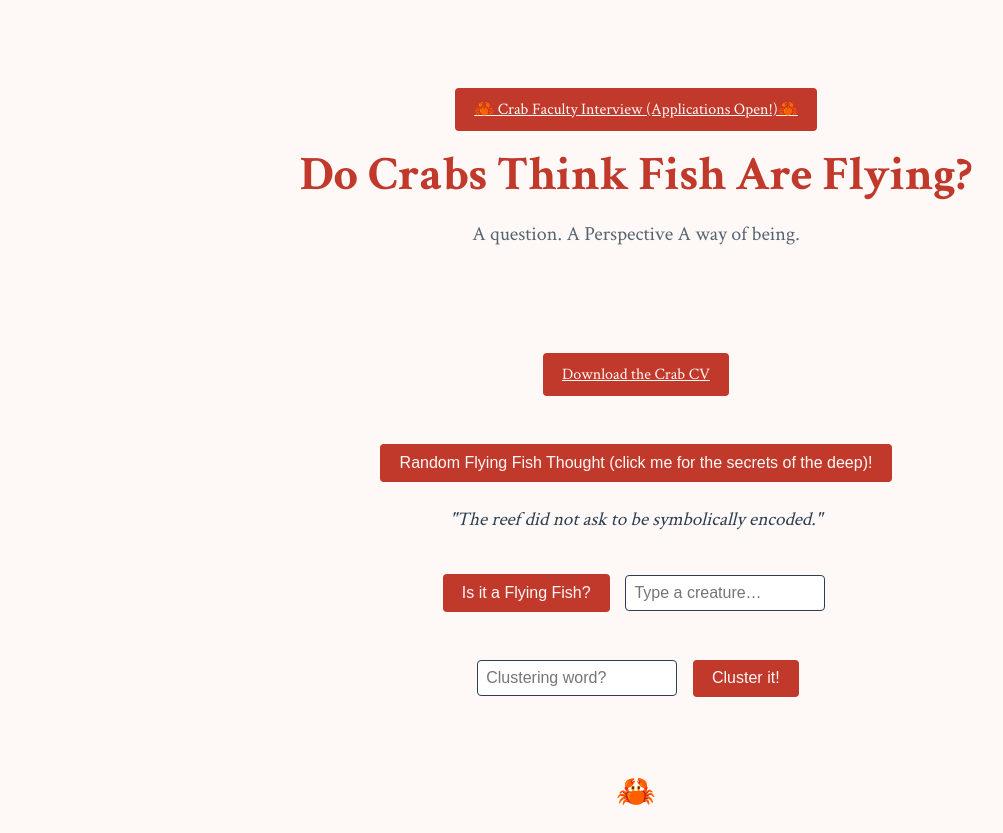
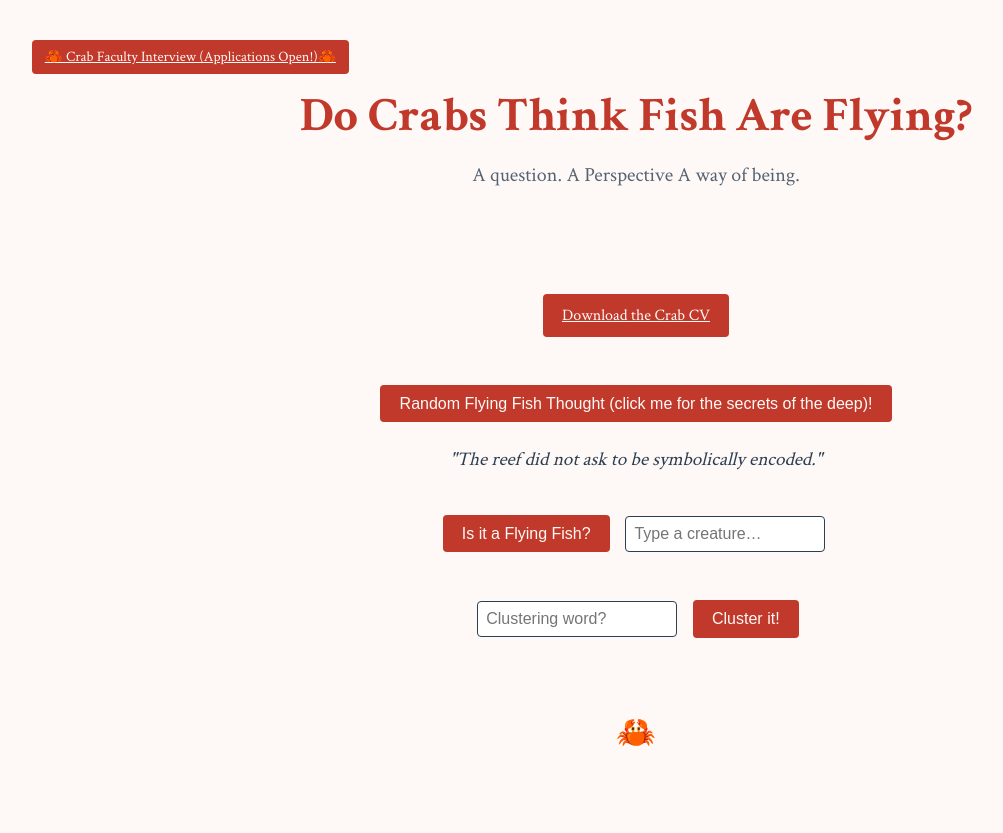
Before and after one commit to cbhughes29/docrabsthinkfishareflying.github.io, a plain HTML site: page index.html in a window 1280 px wide. Shown: the whole page, without its empty margins (4-1007 px from the left). After the commit the page ends 800 px from the top, so only its background shows below. Drawn offline with Linux system fonts and the light colour scheme.

Commit message:
Update style.css

```diff
--- a/css/style.css
+++ b/css/style.css
@@ -101,3 +101,22 @@ footer {
 .hidden {
   display: none;
 }
+
+
+header {
+  position: relative;    /* make nav absolutely positioned inside */
+  text-align: center;
+  padding: 4rem 1rem;
+}
+
+nav {
+  position: absolute;
+  top: 1rem;
+  left: 1rem;
+}
+
+/* optionally give it a slightly different look */
+.btn.nav-btn {
+  font-size: .9rem;
+  padding: .4rem .8rem;
+}
```
